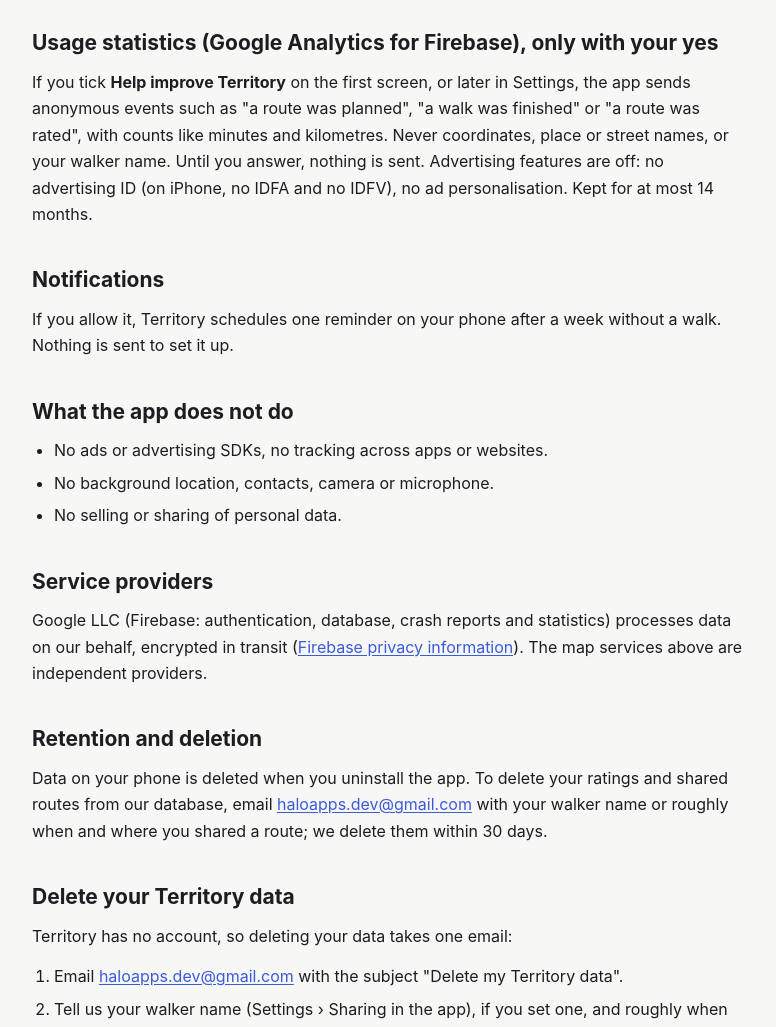
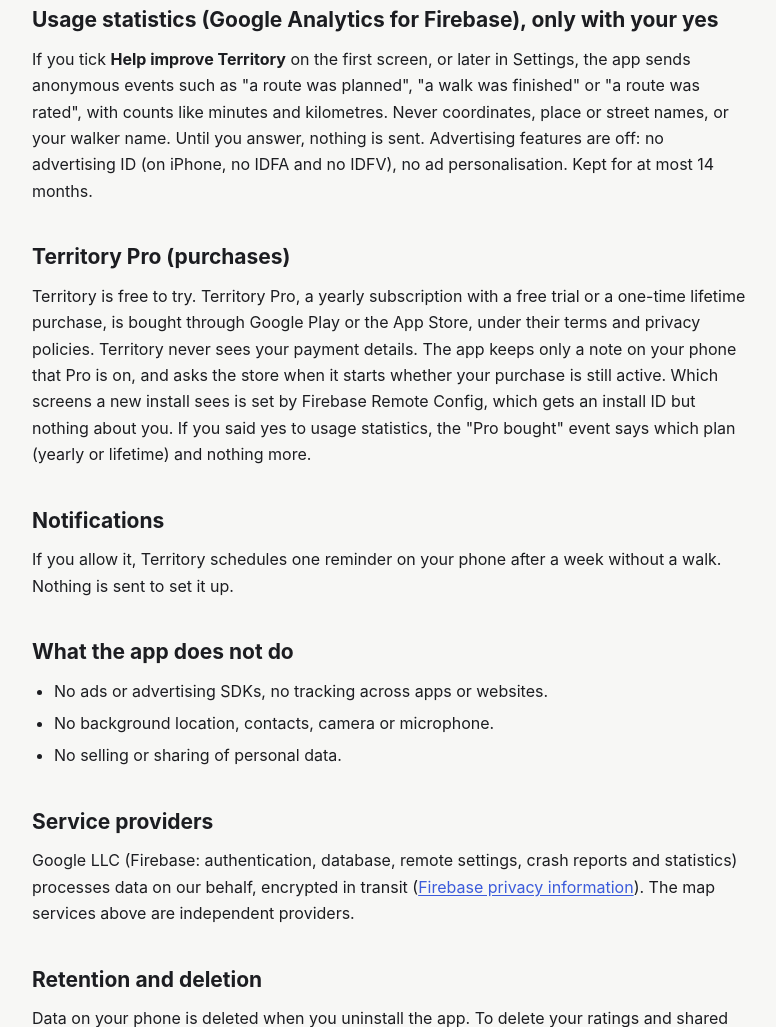
Before and after one commit to haloapps-dev/haloapps-dev.github.io, a plain HTML site: page territory/privacy.html in a window 1280 px wide. Shown: the part 1773-2800 px from the top of the page, without its empty margins (248-1024 px from the left). Drawn offline with Linux system fonts and the light colour scheme.

Commit message:
Territory privacy: Territory Pro purchases through Google Play and the App Store
Co-Authored-By: Claude Opus 5.5 <noreply@anthropic.com>
Claude-Session: https://claude.ai/code/session_012hpveco28kJ6bbZY275vmf

```diff
--- a/territory/privacy.html
+++ b/territory/privacy.html
@@ -17,7 +17,7 @@
   </header>
   <main class="wrap">
     <h1>Territory privacy policy</h1>
-    <p class="meta">Effective date: 9 November 2026 (updated 12 November 2026: the app now draws its own map and loads no map images)</p>
+    <p class="meta">Effective date: 9 November 2026 (updated 16 November 2026: Territory Pro purchases)</p>
 <p><strong>In short:</strong> Territory plans walks from where you are,
 so it uses your location while the app is open. Your walk history and
 your fog map stay on your phone. To find streets outside the areas that
@@ -101,6 +101,17 @@ Advertising features are off: no advertising ID (on iPhone, no IDFA and
 no IDFV), no ad personalisation.
 Kept for at most 14 months.</p>
 
+<h2 id="purchases">Territory Pro (purchases)</h2>
+<p>Territory is free to try. Territory Pro, a yearly subscription with a
+free trial or a one-time lifetime purchase, is bought through Google Play
+or the App Store, under their terms and privacy policies. Territory never
+sees your payment details. The app keeps only a note on your phone that
+Pro is on, and asks the store when it starts whether your purchase is
+still active. Which screens a new install sees is set by Firebase Remote
+Config, which gets an install ID but nothing about you. If you said yes
+to usage statistics, the "Pro bought" event says which plan (yearly or
+lifetime) and nothing more.</p>
+
 <h2 id="notifications">Notifications</h2>
 <p>If you allow it, Territory schedules one reminder on your phone after
 a week without a walk. Nothing is sent to set it up.</p>
@@ -113,8 +124,8 @@ a week without a walk. Nothing is sent to set it up.</p>
 </ul>
 
 <h2 id="service-providers">Service providers</h2>
-<p>Google LLC (Firebase: authentication, database, crash reports and
-statistics) processes data on our behalf, encrypted in transit (<a
+<p>Google LLC (Firebase: authentication, database, remote settings, crash
+reports and statistics) processes data on our behalf, encrypted in transit (<a
 href="https://firebase.google.com/support/privacy">Firebase privacy
 information</a>). The map services above are independent providers.</p>
 
```
